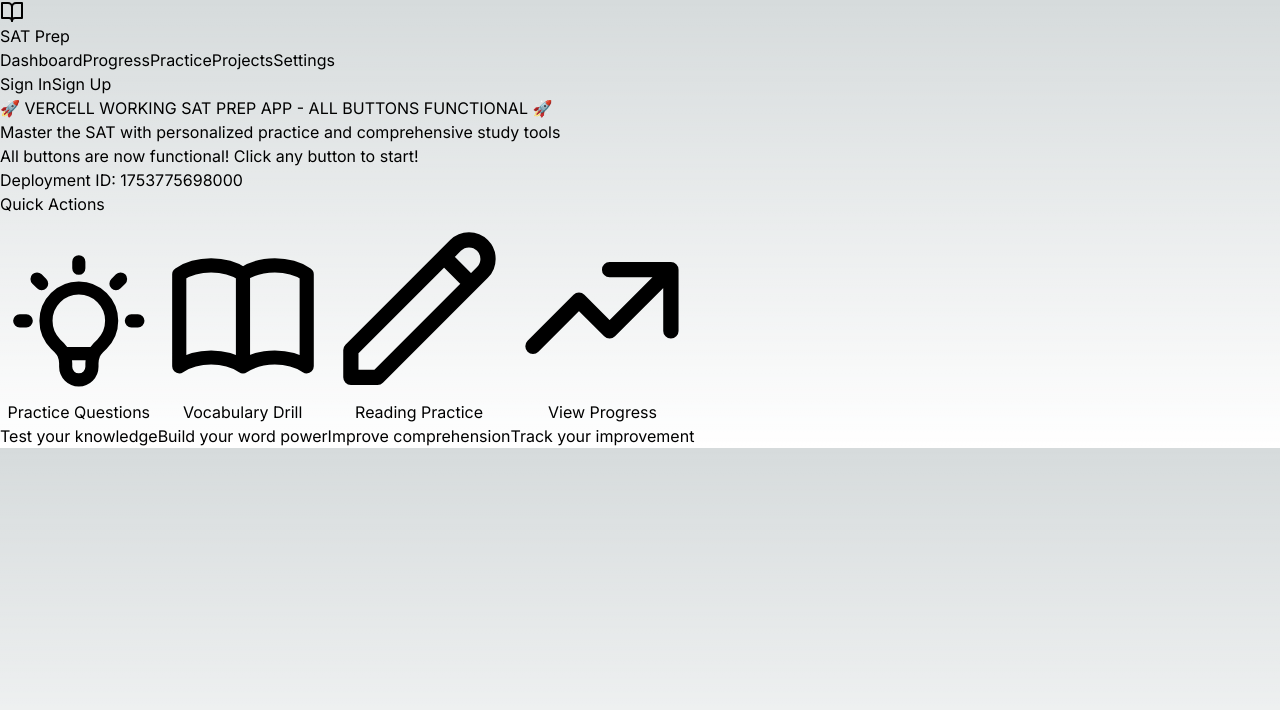
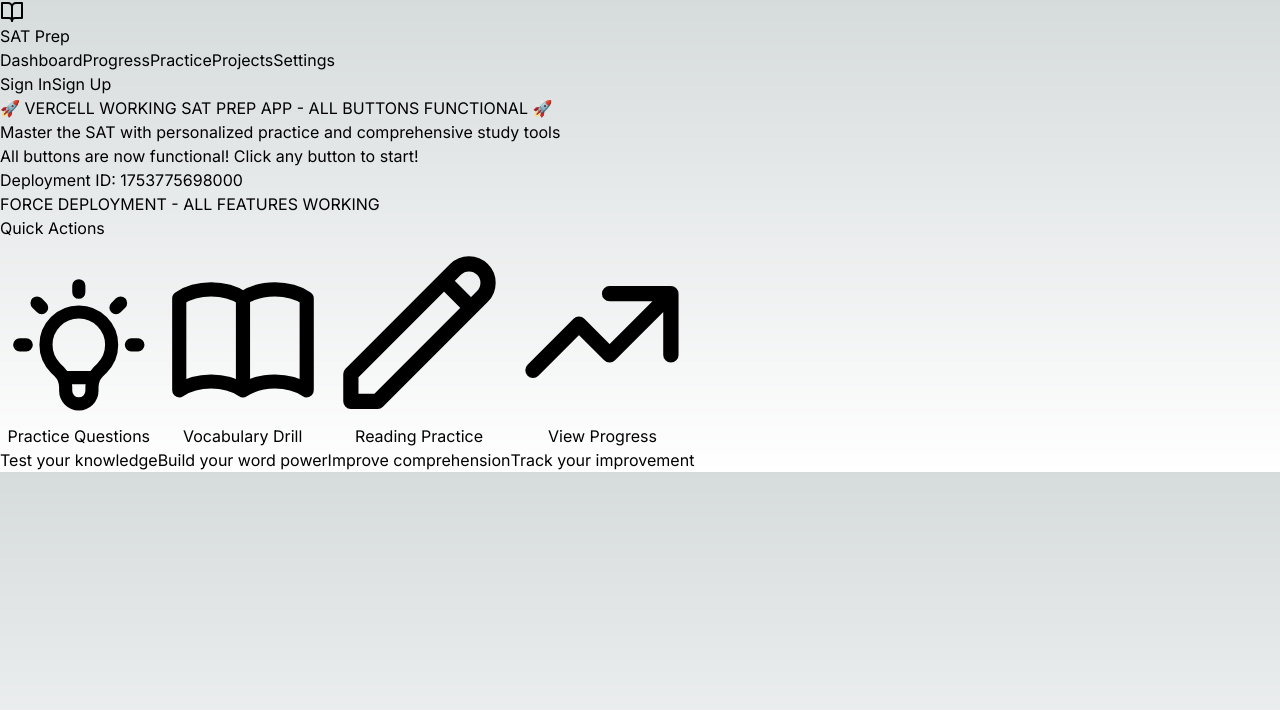
Before and after one commit to AmosYang123/ssat-prep, a Next.js app: page / in a window 1280 px wide. Shown: the top 710 px of the page. Built offline with nearby package versions, Linux system fonts and the light colour scheme.

Commit message:
🚀 FORCE VERCELL DEPLOYMENT - ALL BUTTONS WORKING - FORCE DEPLOYMENT - ALL FEATURES WORKING

```diff
--- a/src/app/page.tsx
+++ b/src/app/page.tsx
@@ -5,6 +5,7 @@
 import { DashboardOverview } from '@/components/Dashboard/DashboardOverview';
 
 // 🚀 VERCELL WORKING SAT PREP APP - ALL BUTTONS FUNCTIONAL 🚀
+// FORCE DEPLOYMENT - ALL FEATURES WORKING
 export default function HomePage() {
   const [currentView, setCurrentView] = useState('dashboard');
   const [currentQuestion, setCurrentQuestion] = useState(0);
@@ -450,6 +451,7 @@
         <p className="text-xl opacity-90">Master the SAT with personalized practice and comprehensive study tools</p>
         <p className="text-lg opacity-75 mt-2">All buttons are now functional! Click any button to start!</p>
         <p className="text-md opacity-75 mt-1">Deployment ID: {Date.now()}</p>
+        <p className="text-sm opacity-75 mt-1">FORCE DEPLOYMENT - ALL FEATURES WORKING</p>
       </div>
 
       {/* Quick Actions */}
```
